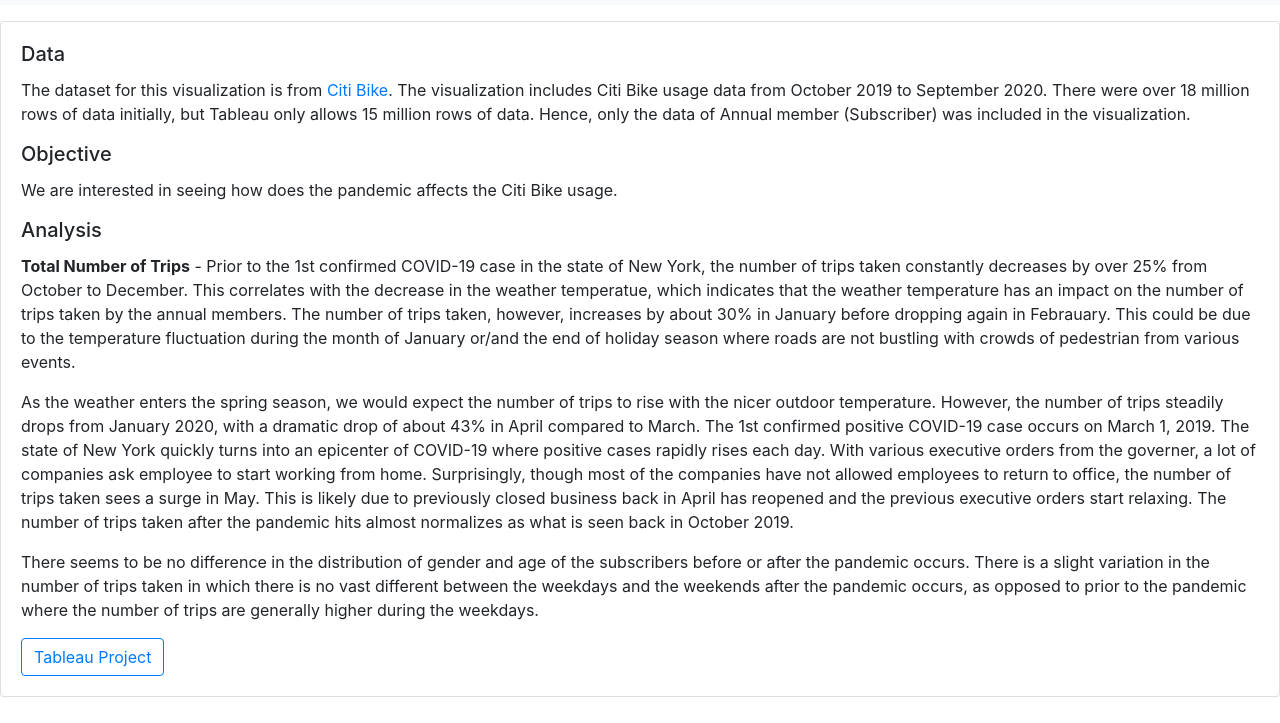
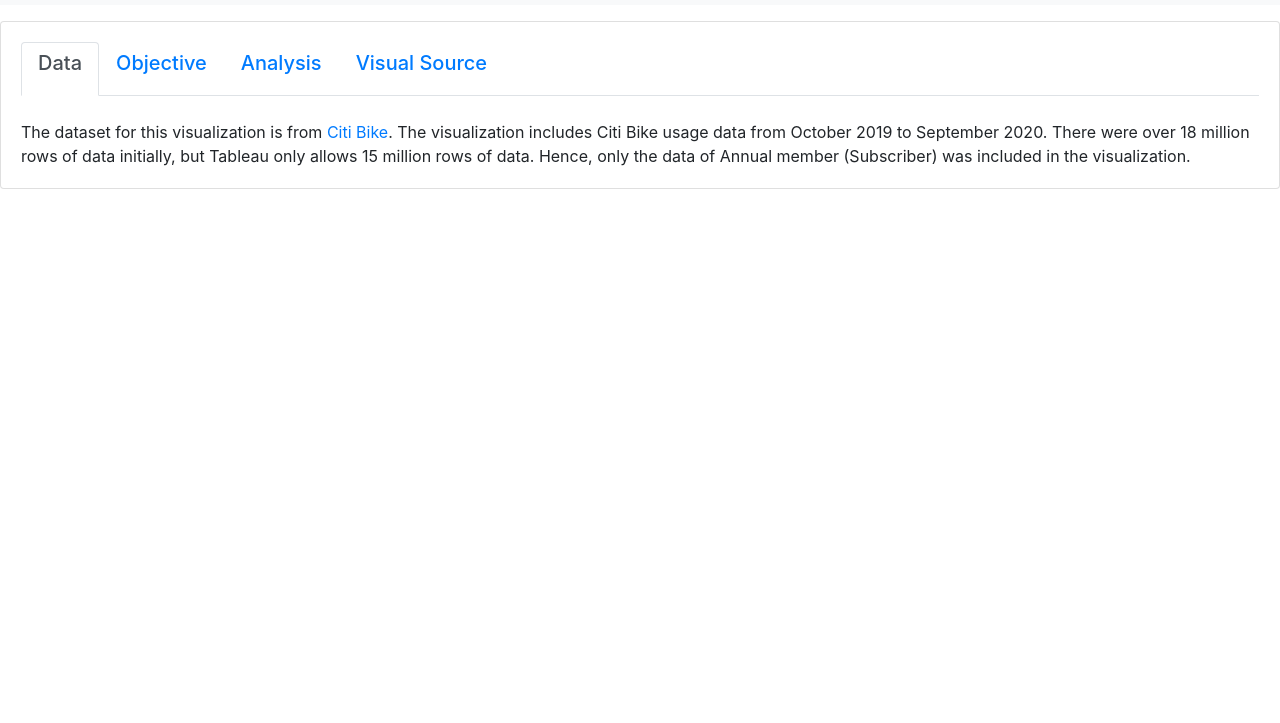
Before and after one commit to ckunakom/NY-citibike, a plain HTML site: page index.html in a window 1280 px wide. Shown: the part 77-800 px from the top of the page. Drawn offline with nearby package versions, Linux system fonts and the light colour scheme.

Commit message:
Analysis write up completed

```diff
--- a/index.html
+++ b/index.html
@@ -36,24 +36,38 @@
 
     <div class="card mb-3">
       <div class="row no-gutters">
-        <!-- <div class="col-md-4">
-          <img src="..." class="card-img" alt="...">
-        </div> -->
         <div class="col-md-12">
           <div class="card-body">
-            <h5 class="card-title">Data</h5>
+
+            <ul class="nav nav-tabs">
+              <li class="nav-item">
+                <a class="nav-link active" data-toggle="tab" href="#data"><h5 class="card-title">Data</h5></a>
+              </li>
+              <li class="nav-item">
+                <a class="nav-link" data-toggle="tab" href="#obj"><h5 class="card-title">Objective</h5></a>
+              </li>
+              <li class="nav-item">
+                <a class="nav-link" data-toggle="tab" href="#analysis"><h5 class="card-title">Analysis</h5></a>
+              </li>
+              <li class="nav-item">
+                <a class="nav-link" data-toggle="tab" href="#vis"><h5 class="card-title">Visual Source</h5></a>
+              </li>
+            </ul>
+
+            <br>
+
+            <div id="myTabContent" class="tab-content">
+              <div class="tab-pane fade active show" id="data">
                 <p class="card-text">
                   The dataset for this visualization is from <a href="https://www.citibikenyc.com/system-data">Citi Bike</a>. The visualization
                   includes Citi Bike usage data from October 2019 to September 2020. There were over 18 million rows of data initially, but Tableau only
                   allows 15 million rows of data. Hence, only the data of Annual member (Subscriber) was included in the visualization.
                 </p>
-
-            <h5 class="card-title">Objective</h5>
-            <p class="card-text">
-            We are interested in seeing how does the pandemic affects the Citi Bike usage.
-            </p>
-
-            <h5 class="card-title">Analysis</h5>
+              </div>
+              <div class="tab-pane fade" id="obj">
+                <p>We are interested in seeing how does the pandemic affects the Citi Bike usage.</p>
+              </div>
+              <div class="tab-pane fade" id="analysis">
                 <p class="card-text">
                   <strong>Total Number of Trips</strong> - Prior to the 1st confirmed COVID-19 case in the state of New York, the number of trips taken
                   constantly decreases by over 25% from October to December. This correlates with the decrease in the weather temperatue, which indicates that the weather
@@ -69,16 +83,23 @@
                   has reopened and the previous executive orders start relaxing. The number of trips taken after the pandemic hits almost normalizes as what
                   is seen back in October 2019.</p>
                   <p class="card-text">
-              There seems to be no difference in the distribution of gender and age of the subscribers before or after the pandemic occurs.
-              There is a slight variation in the number of trips taken in which there is no vast different between the weekdays and the weekends after the
+                  Note that there is a slight variation in the number of trips taken between the weekdays and the weekend after the
                   pandemic occurs, as opposed to prior to the pandemic where the number of trips are generally higher during the weekdays.</p>
+                <p class="card-text">
+                  <strong>Subscribers Demographic</strong> - There seems to be no difference in the distribution of gender and age group of the subscribers before or after the pandemic occurs.
+                  Generally, there are more male subscribers compared to female subscribers given at any month. The majority of the subscriber
+                  are with the age range of mid 20s to mid 30s. Again, the same observation is seen regardless of whether it is prior or during the pandemic.
+                  </p>
+                </p>
+
+              </div>
+              <div class="tab-pane fade" id="vis">
+                <p>The visualization was built using Tableau. See the project, <a href="https://public.tableau.com/profile/cynthia.kunakom#!/vizhome/NY_CitiBike_Subscriber/TotalNumberofTripsWeekday">here</a>.</p>
+              </div>
+
+            </div>
 
 
-            </p>
-
-
-
-            <a class="btn btn-outline-primary" href="https://public.tableau.com/profile/cynthia.kunakom#!/vizhome/NY_CitiBike_Subscriber/TotalNumberofTripsWeekday" role="button">Tableau Project</a>
           </div>
         </div>
       </div>
```
Lines whose indentation alone changed are shown as unchanged.
